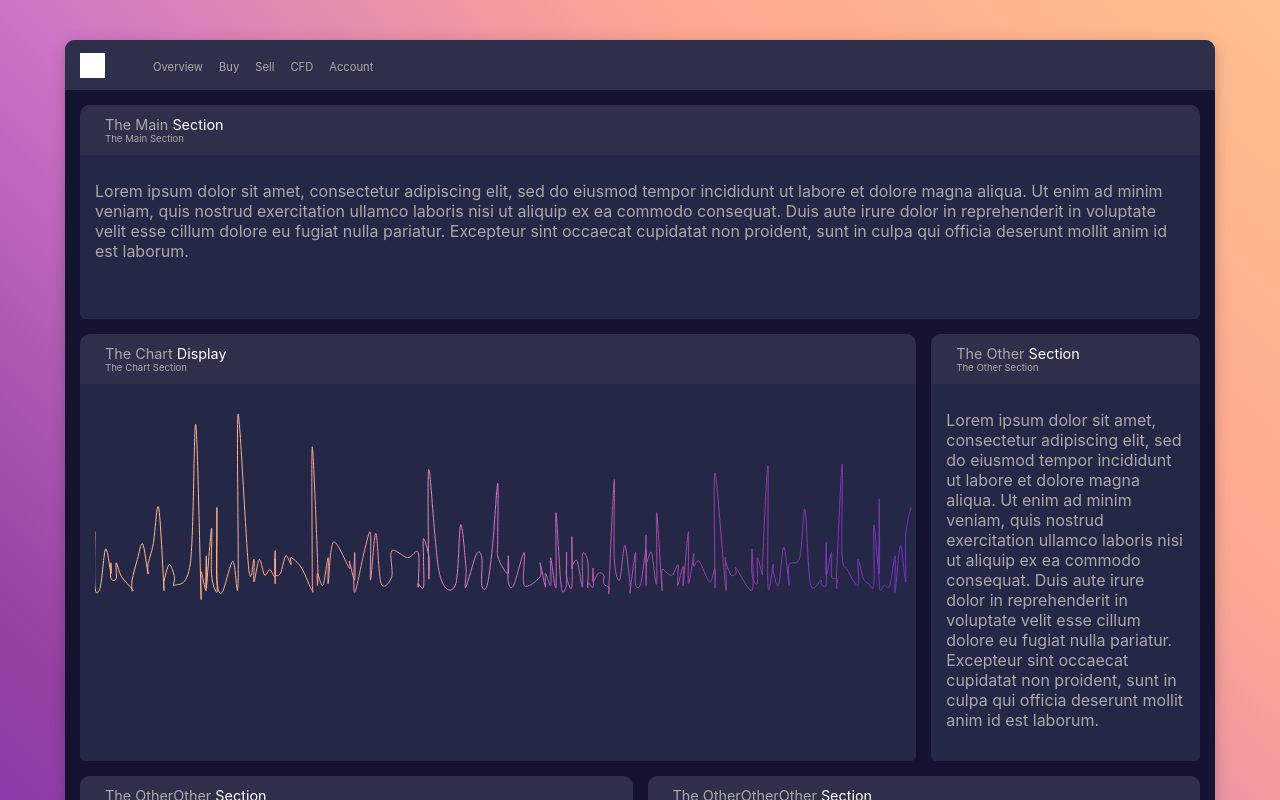
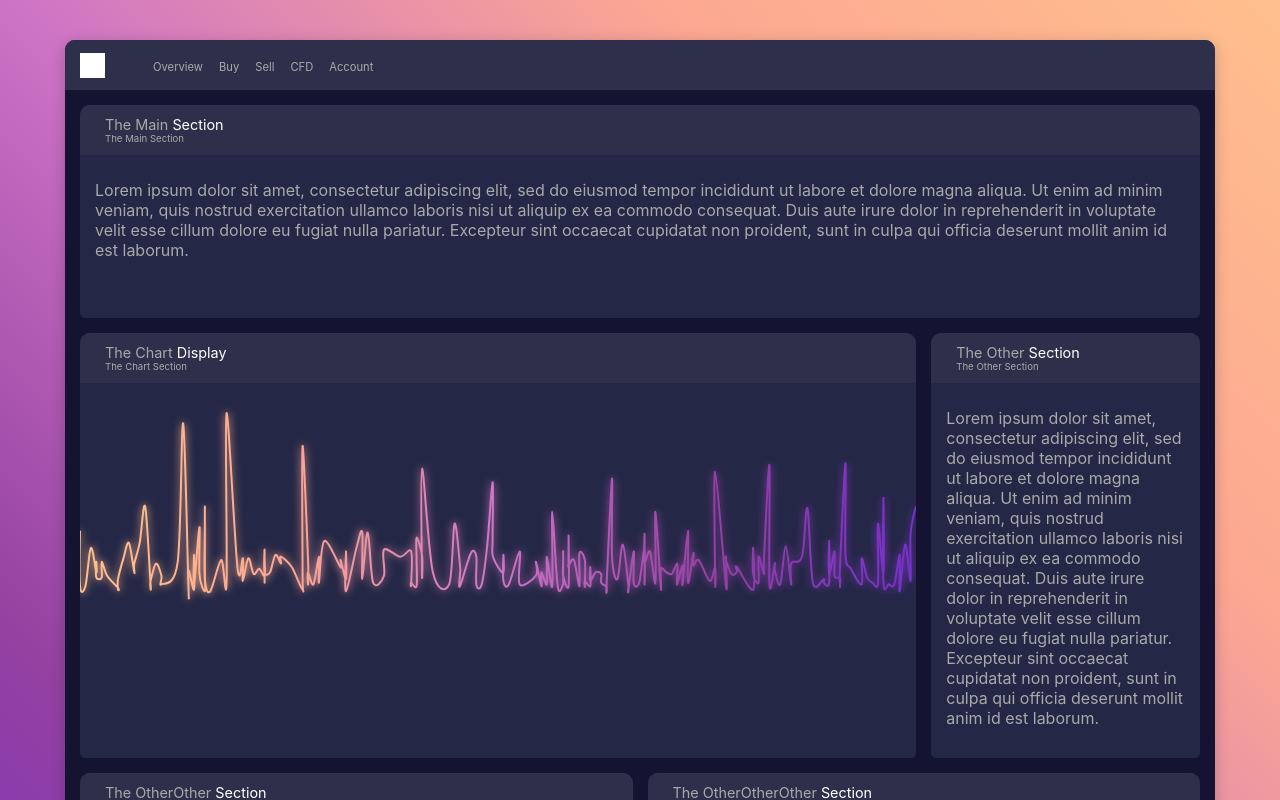
Before and after one commit to tywi6665/M3, a React (Create React App) app: page / in a window 1280 px wide. Shown: the top 800 px of the page. Built offline with nearby package versions, Linux system fonts and the light colour scheme.

Commit message:
added glow filter to lineChart

```diff
--- a/src/App.scss
+++ b/src/App.scss
@@ -56,13 +56,17 @@ $border-bottom-radius: 5px;
 
         .container {
             background: $dark-slate;
-            padding: 60px 15px 15px 15px;
+            padding: 60px 0px 15px 0px;
             border-top-left-radius: $border-top-radius;
             border-top-right-radius: $border-top-radius;
             border-bottom-left-radius: $border-bottom-radius;
             border-bottom-right-radius: $border-bottom-radius;
             position: absolute;
             position: relative;
+
+            p {
+                margin: 15px;
+            }
         }
 
         .section-1 { grid-area: 1 / 1 / 2 / 2; }
@@ -72,7 +76,8 @@ $border-bottom-radius: 5px;
             .line {
                 fill: none;
                 stroke: url(#spending-gradient);
-                stroke-width: 1px;
+                stroke-width: 2px;
+                filter: url(#glow);
             }
         }
         .section-3 { grid-area: 3 / 1 / 4 / 2; }
--- a/src/Visualizations/LineChart.js
+++ b/src/Visualizations/LineChart.js
@@ -31,7 +31,7 @@ const LineChart = ({ width }) => {
 
     const svgHeight = 100,
         svgWidth = width,
-        margin = { top: 20, right: 0, bottom: 20, left: 20 };
+        margin = { top: 20, right: 15, bottom: 20, left: 15 };
 
     useEffect(() => {
         if (spending === null) {
@@ -40,7 +40,7 @@ const LineChart = ({ width }) => {
         console.log(spending)
         const xScale = d3.scaleTime()
             .domain(d3.extent(spending, (d) => { return d.date; }))
-            .range([0, svgWidth - margin.left]);
+            .range([0, svgWidth]);
 
         const yScale = d3.scaleLinear()
             .domain([0, d3.max(spending, (d) => { return d.amount; })])
@@ -58,6 +58,13 @@ const LineChart = ({ width }) => {
     return (
         <svg height={`${svgHeight}%`} width={svgWidth}>
             <defs>
+                <filter id="glow">
+                    <feGaussianBlur className="blur" stdDeviation="4.5" result="coloredBlur"></feGaussianBlur>
+                    <feMerge>
+                        <feMergeNode in="coloredBlur"></feMergeNode>
+                        <feMergeNode in="SourceGraphic"></feMergeNode>
+                    </feMerge>
+                </filter>
                 <linearGradient id="spending-gradient" x1="0%" y1="0%" x2="100%" y2="0%">
                     <stop offset="0%" stopColor="rgba(255,191,141,1)" />
                     <stop offset="25%" stopColor="rgba(252,167,146,1)" />
```
